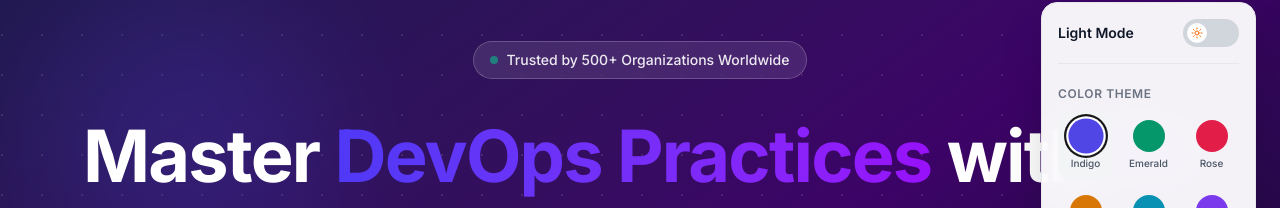
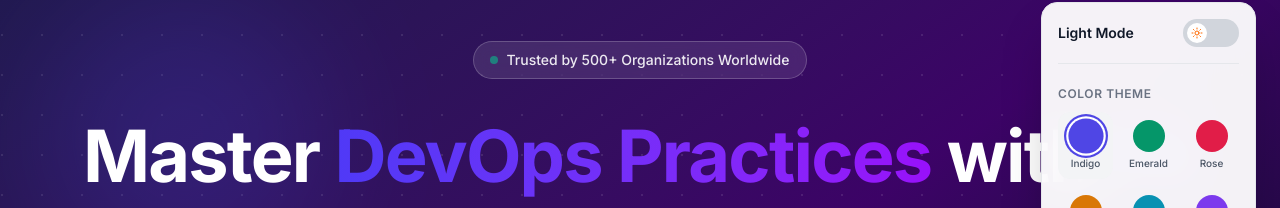
Before and after one commit to CoderShanto/ps-academy-lms, a Next.js app in the folder frontend/: page / in a window 1280 px wide. Both pictures are taken after a click on the button "Theme Settings". Shown: the part 152-360 px from the top of the page. Built offline with nearby package versions, Linux system fonts and the light colour scheme; no server answers.

Commit message:
fix: remove invalid className and ringOffsetColor from inline styles

```diff
--- a/frontend/src/app/page.tsx
+++ b/frontend/src/app/page.tsx
@@ -270,8 +270,7 @@ export default function Home() {
   }`}
   style={{
     backgroundColor: option.color,
-                      ringColor: option.color,
-                      ringOffsetColor: isDark ? '#0f172a' : '#ffffff'
+    boxShadow: colorTheme === option.key ? `0 0 0 2px ${isDark ? '#0f172a' : '#ffffff'}, 0 0 0 4px ${option.color}` : undefined,
   }}
 />
                   <span className={`text-[10px] font-medium ${isDark ? 'text-gray-300' : 'text-gray-600'}`}>
```
Lines whose indentation alone changed are shown as unchanged.
